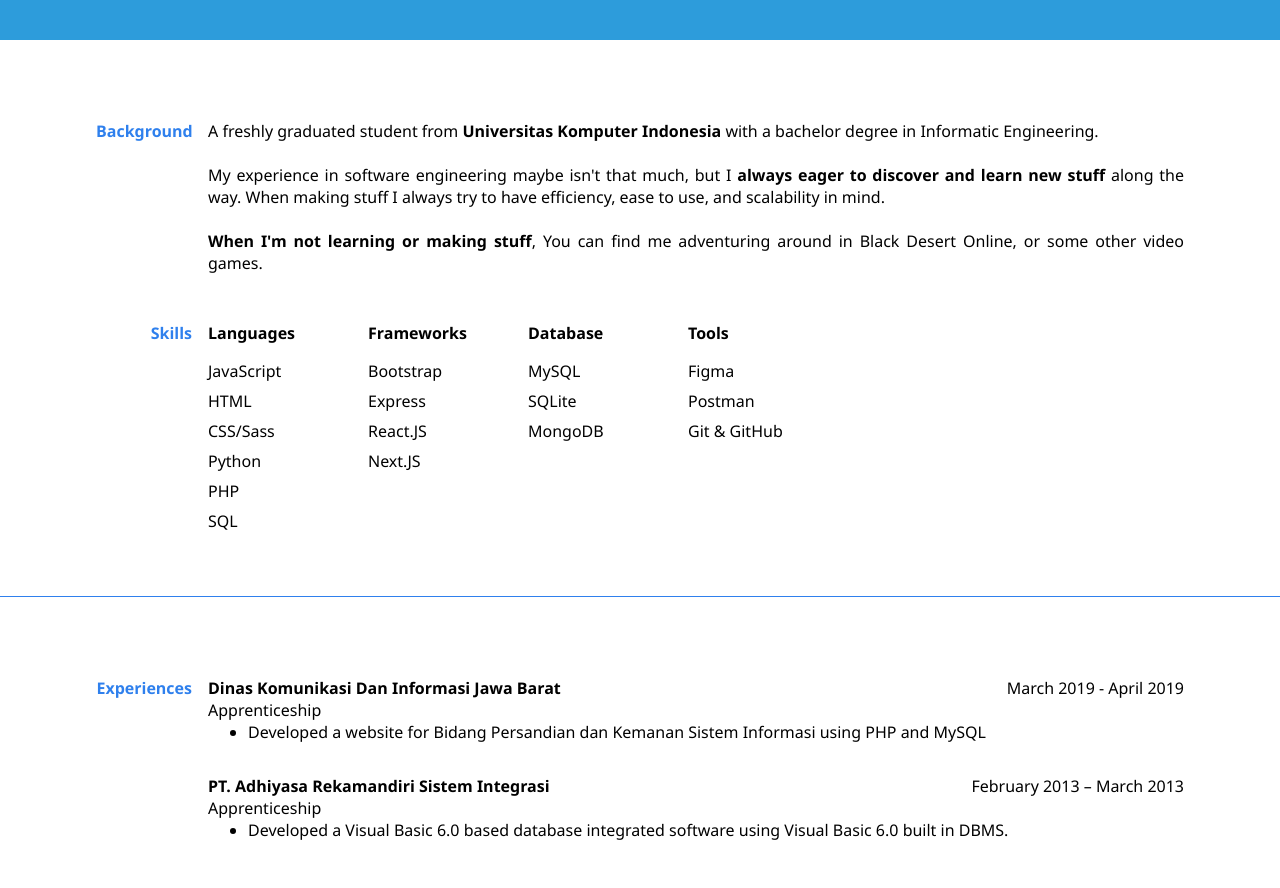
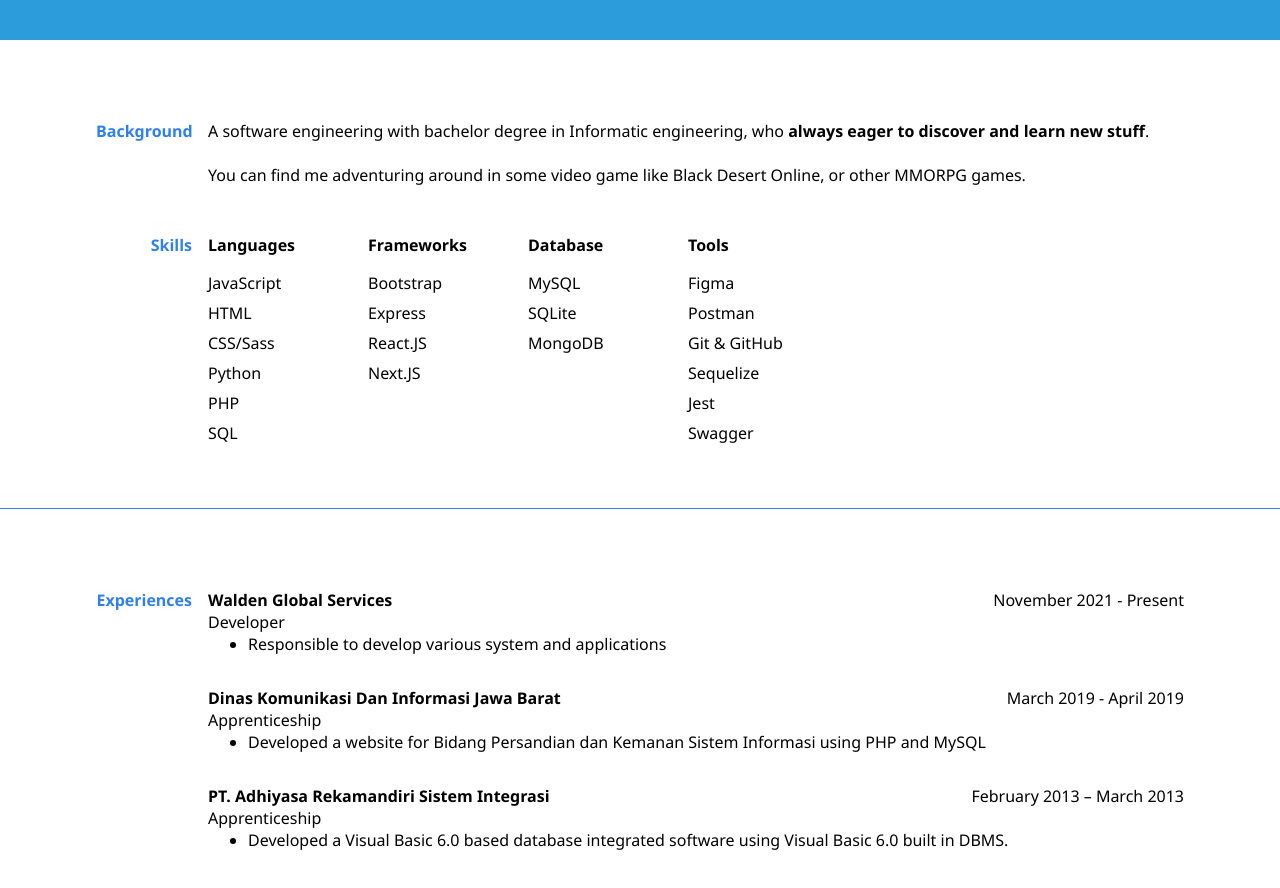
Before and after one commit to ln2r/ln2r.github.io, a Next.js app: page / in a window 1280 px wide. Shown: the part 1000-1888 px from the top of the page. Built offline with nearby package versions, Linux system fonts and the light colour scheme.

Commit message:
updated info data

```diff
--- a/pages/index.js
+++ b/pages/index.js
@@ -43,11 +43,9 @@ export default function Home({ userData }) {
             </div>
             <div className={styles.content}>
               <p>
-              A freshly graduated student from <b>Universitas Komputer Indonesia</b> with a bachelor degree in Informatic Engineering.
+              A software engineering with bachelor degree in Informatic engineering, who <b>always eager to discover and learn new stuff</b>.
               <br /><br />
-              My experience in software engineering maybe isn&apos;t that much, but I <b>always eager to discover and learn new stuff</b> along the way. When making stuff I always try to have efficiency, ease to use, and scalability in mind.
-              <br /><br />
-              <b>When I&apos;m not learning or making stuff</b>, You can find me adventuring around in Black Desert Online, or some other video games.
+              You can find me adventuring around in some video game like Black Desert Online, or other MMORPG games.
               </p>
             </div>
           </div>
--- a/public/data.json
+++ b/public/data.json
@@ -14,10 +14,16 @@
     },
     {
       "title": "tools",
-      "content": ["Figma", "Postman", "Git & GitHub"]
+      "content": ["Figma", "Postman", "Git & GitHub", "Sequelize", "Jest", "Swagger"]
     }
   ],
   "experiences": [
+    {
+      "title": "Walden Global Services",
+      "postition": "Developer",
+      "duration": "November 2021 - Present",
+      "description": "Responsible to develop various system and applications"
+    },
     {
       "title": "Dinas Komunikasi dan Informasi Jawa Barat",
       "postition": "Apprenticeship",
```
